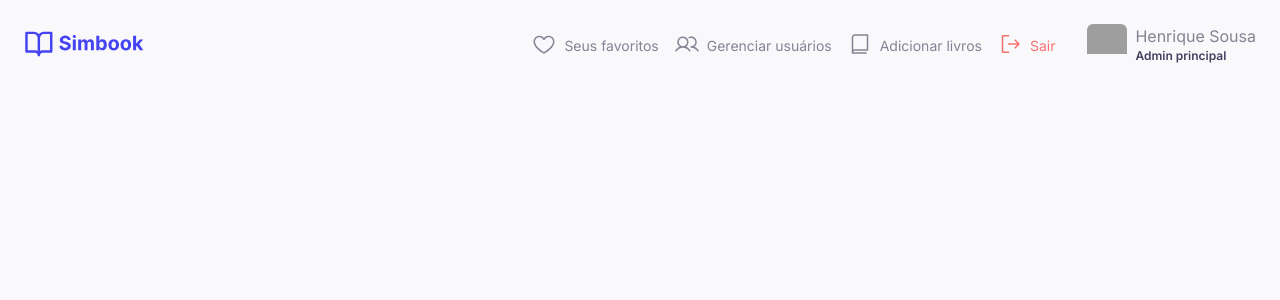
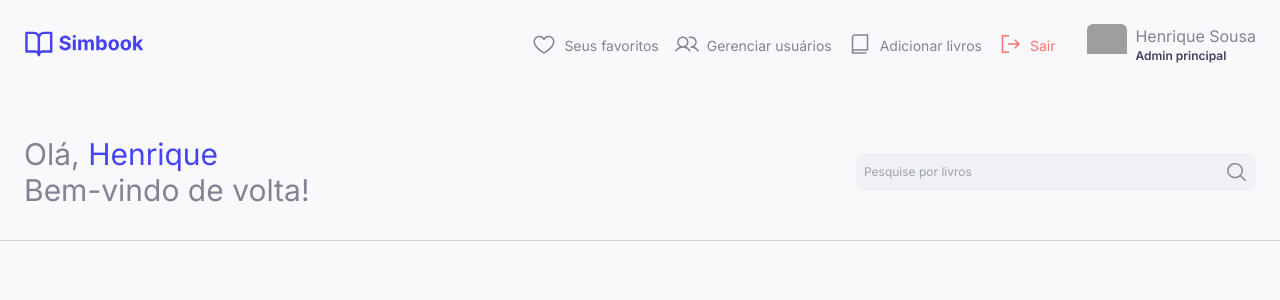
Before and after one commit to hsousadev/simbook-web, a Next.js app: page / in a window 1280 px wide. Shown: the top 300 px of the page. Built offline with nearby package versions, Linux system fonts and the light colour scheme; no server answers; grey boxes are pictures that could not be loaded.

Commit message:
feat: hero section model

```diff
--- a/src/pages/index.tsx
+++ b/src/pages/index.tsx
@@ -3,6 +3,7 @@
 import axios from "axios";
 
 import TopBar from "@/shared/components/top-bar";
+import SearchBar from "@/shared/components/search-bar";
 
 // SSR
 export const getServerSideProps = async () => {
@@ -30,9 +31,27 @@ export const getServerSideProps = async () => {
 export function Home({ data }: any) {
   console.log("data", data);
 
+  function handleSearch(searchText: string) {
+    // Implementar a lógica para pesquisar os livros
+
+    console.log("searchText", searchText);
+  }
+
   return (
     <div className="flex items-center justify-center flex-col">
       <TopBar />
+
+      <div className="flex flex-col gap-8 md:flex md:flex-row items-center justify-between w-full px-6 max-w-screen-xl mt-12 pb-8 border-b-line-color border-b-[1px]">
+        <h1 className="text-3xl">
+          Olá, <span className="text-main-color">Henrique</span> <br />{" "}
+          Bem-vindo de volta!
+        </h1>
+
+        <SearchBar
+          handleFunction={handleSearch}
+          placeholder="Pesquise por livros"
+        />
+      </div>
     </div>
   );
 }
--- /dev/null
+++ b/src/shared/components/search-bar.tsx
@@ -0,0 +1,37 @@
+import { useState } from "react";
+
+import Image from "next/image";
+
+import searchOutline from "@/shared/assets/icons/search-outline.svg";
+
+interface SearchBarProps {
+  handleFunction: (search: string) => void;
+  placeholder: string;
+}
+
+export function SearchBar({ handleFunction, placeholder }: SearchBarProps) {
+  const [search, setSearch] = useState("");
+
+  return (
+    <div className="flex items-center justify-between p-2 rounded-lg bg-surface-color-secondary w-full md:max-w-[400px]">
+      <input
+        className="text-xs bg-transparent outline-none appearance-none w-full focus:outline-none"
+        type="search"
+        maxLength={60}
+        placeholder={placeholder}
+        onChange={(e) => setSearch(e.target.value)}
+      />
+
+      <button onClick={() => handleFunction(search)}>
+        <Image
+          src={searchOutline}
+          alt="Botão de pesquisa"
+          width={24}
+          height={24}
+        />
+      </button>
+    </div>
+  );
+}
+
+export default SearchBar;
--- a/src/shared/components/top-bar.tsx
+++ b/src/shared/components/top-bar.tsx
@@ -42,7 +42,7 @@ export function TopBar() {
       <div
         className={`${
           isMobileOptionsVisible ? "flex flex-col" : "hidden"
-        } md:flex md:flex-row items-center justify-between gap-4`}
+        } md:flex md:flex-row items-center justify-between gap-4 `}
       >
         <IconButton icon={heartOutline} iconOnHover={heartFill}>
           Seus favoritos
--- a/src/styles/globals.css
+++ b/src/styles/globals.css
@@ -4,15 +4,15 @@
 
 :root {
   --surface-color-primary: #f9f9fb;
-  --surface-color-secundary: #f1f0f5;
+  --surface-color-secondary: #f1f0f5;
   --main-color: #4543f2;
   --font-primary-color: #40405f;
-  --font-secundary-color: #858294;
+  --font-secondary-color: #858294;
   --line-color: #cecdd2;
 }
 
 body {
-  color: var(--font-secundary-color);
+  color: var(--font-secondary-color);
   background: var(--surface-color-primary);
   font-family: Inter, sans-serif;
   @apply antialiased;
--- a/tailwind.config.ts
+++ b/tailwind.config.ts
@@ -11,7 +11,7 @@ export default {
     extend: {
       colors: {
         "surface-color-primary": "var(--surface-color-primary)",
-        "surface-color-secundary": "var(--surface-color-secondary)",
+        "surface-color-secondary": "var(--surface-color-secondary)",
         "main-color": "var(--main-color)",
         "font-primary-color": "var(--font-primary-color)",
         "font-secondary-color": "var(--font-secondary-color)",
```
Also changed, not shown: src/shared/assets/icons/search-outline.svg (added).
